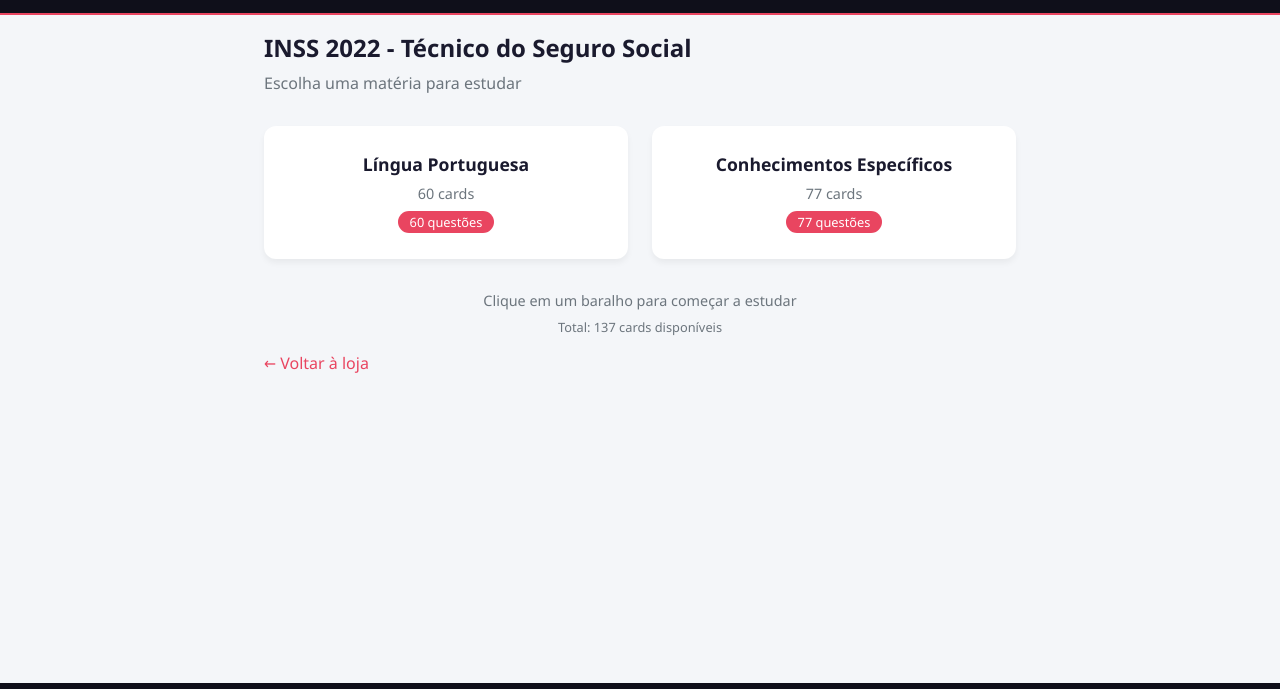
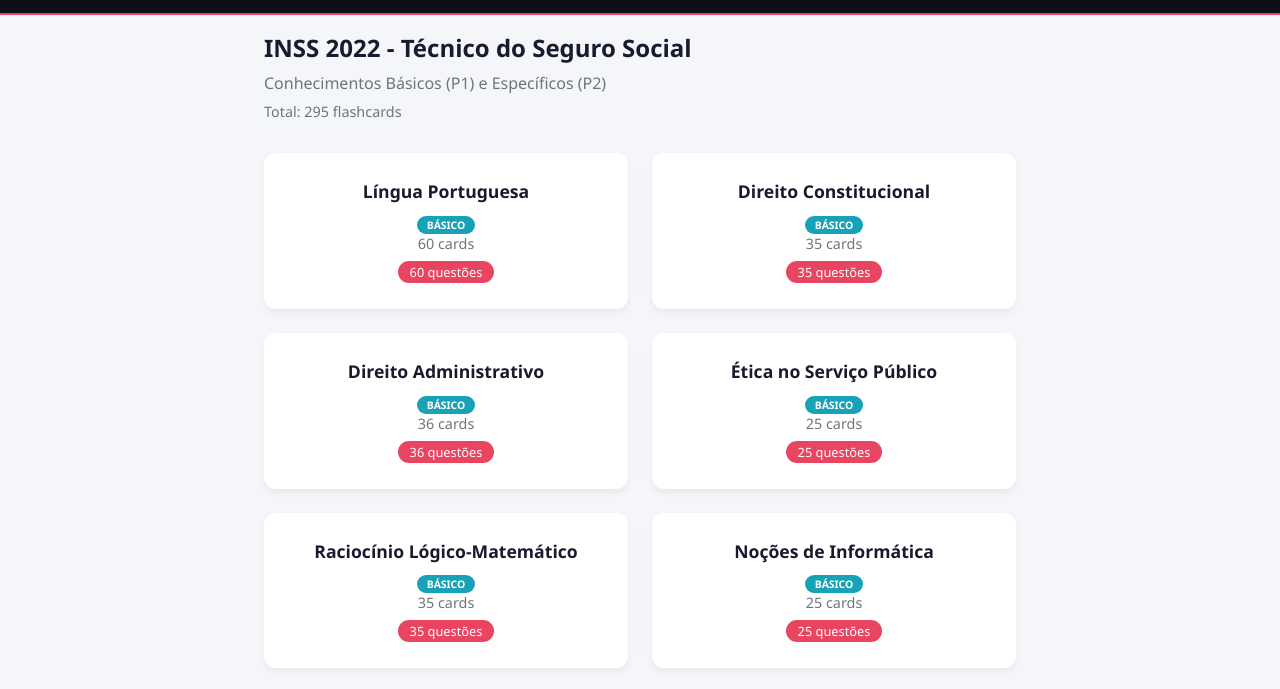
Before and after one commit to devaldonas/concurso-store, a website: page public/material/inss-2022/flashcards.html in a window 1280 px wide. Shown: the part 52-741 px from the top of the page. Drawn offline with Linux system fonts and the light colour scheme.

Commit message:
Corrige página INSS: adiciona todos os 7 baralhos (295 cards)
- Língua Portuguesa: 60
- Direito Constitucional: 35
- Direito Administrativo: 35
- Ética no Serviço Público: 25
- Raciocínio Lógico-Matemático: 35
- Noções de Informática: 25
- Conhecimentos Específicos: 80
Total: 295 cards

```diff
--- a/public/material/inss-2022/flashcards.html
+++ b/public/material/inss-2022/flashcards.html
@@ -29,7 +29,7 @@
 
         .baralhos-grid {
             display: grid;
-            grid-template-columns: repeat(auto-fit, minmax(200px, 1fr));
+            grid-template-columns: repeat(auto-fit, minmax(280px, 1fr));
             gap: 1.5rem;
             margin: 2rem 0;
         }
@@ -54,6 +54,28 @@
             border-radius: 20px;
             font-size: 0.8rem;
             margin-top: 0.5rem;
+        }
+        .badge-basico {
+            display: inline-block;
+            background: #17a2b8;
+            color: white;
+            padding: 2px 10px;
+            border-radius: 12px;
+            font-size: 0.65rem;
+            margin-top: 0.3rem;
+            font-weight: 600;
+            text-transform: uppercase;
+        }
+        .badge-especifico {
+            display: inline-block;
+            background: #e94560;
+            color: white;
+            padding: 2px 10px;
+            border-radius: 12px;
+            font-size: 0.65rem;
+            margin-top: 0.3rem;
+            font-weight: 600;
+            text-transform: uppercase;
         }
         .voltar { display: inline-block; margin-top: 1rem; color: #e94560; text-decoration: none; }
         .voltar:hover { text-decoration: underline; }
@@ -172,10 +194,52 @@
         const urlParams = new URLSearchParams(window.location.search);
         const SESSION_ID = urlParams.get('session_id');
 
-        // Dados dos baralhos
+        // ==========================================
+        // TODOS OS 7 BARALHOS DO INSS
+        // ==========================================
         const baralhos = {
-            'portugues': { nome: 'Língua Portuguesa', arquivo: 'flashcards-portugues.csv' },
-            'especificos': { nome: 'Conhecimentos Específicos', arquivo: 'flashcards-especificos.csv' }
+            'portugues': {
+                nome: 'Língua Portuguesa',
+                arquivo: 'flashcards-portugues.csv',
+                badge: 'Básico',
+                badgeClass: 'badge-basico'
+            },
+            'constitucional': {
+                nome: 'Direito Constitucional',
+                arquivo: 'flashcards-constitucional.csv',
+                badge: 'Básico',
+                badgeClass: 'badge-basico'
+            },
+            'administrativo': {
+                nome: 'Direito Administrativo',
+                arquivo: 'flashcards-administrativo.csv',
+                badge: 'Básico',
+                badgeClass: 'badge-basico'
+            },
+            'etica': {
+                nome: 'Ética no Serviço Público',
+                arquivo: 'flashcards-etica.csv',
+                badge: 'Básico',
+                badgeClass: 'badge-basico'
+            },
+            'logica': {
+                nome: 'Raciocínio Lógico-Matemático',
+                arquivo: 'flashcards-logica.csv',
+                badge: 'Básico',
+                badgeClass: 'badge-basico'
+            },
+            'informatica': {
+                nome: 'Noções de Informática',
+                arquivo: 'flashcards-informatica.csv',
+                badge: 'Básico',
+                badgeClass: 'badge-basico'
+            },
+            'especificos': {
+                nome: 'Conhecimentos Específicos',
+                arquivo: 'flashcards-especificos.csv',
+                badge: 'Específico',
+                badgeClass: 'badge-especifico'
+            }
         };
 
         let state = {
@@ -191,11 +255,20 @@
         async function carregarFlashcards(baralhoId) {
             try {
                 const response = await fetch(`/material/inss-2022/flashcards/${baralhos[baralhoId].arquivo}`);
+                if (!response.ok) {
+                    console.warn(`Arquivo ${baralhos[baralhoId].arquivo} não encontrado.`);
+                    return [];
+                }
                 const text = await response.text();
                 const linhas = text.split('\n').filter(line => line.trim());
                 const cards = linhas.map((linha, index) => {
                     const partes = linha.split(';');
-                    return { id: index + 1, frente: partes[0] || '', verso: partes[1] || '', tags: partes[2] || '' };
+                    return {
+                        id: index + 1,
+                        frente: partes[0] || '',
+                        verso: partes[1] || '',
+                        tags: partes[2] || ''
+                    };
                 });
                 return cards;
             } catch (error) {
@@ -208,29 +281,56 @@
             const container = document.getElementById('app');
             let html = `
                 <h2 style="margin: 1rem 0 0.5rem; color: #1a1a2e;">INSS 2022 - Técnico do Seguro Social</h2>
-                <p style="color: #6c757d; margin-bottom: 1rem;">Escolha uma matéria para estudar</p>
+                <p style="color: #6c757d; margin-bottom: 0.5rem;">Conhecimentos Básicos (P1) e Específicos (P2)</p>
+                <p style="color: #6c757d; font-size: 0.9rem; margin-bottom: 1.5rem;">Total: 295 flashcards</p>
                 <div class="baralhos-grid">
             `;
             let totalCards = 0;
+            let totalBasico = 0;
+            let totalEspecifico = 0;
+
             for (const [id, baralho] of Object.entries(baralhos)) {
                 const cards = await carregarFlashcards(id);
-                totalCards += cards.length;
+                const cardCount = cards.length;
+                totalCards += cardCount;
+                if (baralho.badge === 'Básico') totalBasico += cardCount;
+                else totalEspecifico += cardCount;
+
                 const progresso = localStorage.getItem(`flashcards_inss-2022_${id}`);
                 const revisados = progresso ? JSON.parse(progresso).filter(c => c.revisado).length : 0;
-                const status = revisados > 0 ? `${revisados}/${cards.length} revisados` : `${cards.length} cards`;
+                const status = revisados > 0 ? `${revisados}/${cardCount} revisados` : `${cardCount} cards`;
+
                 html += `
                     <div class="baralho-card" onclick="selecionarBaralho('${id}')">
                         <h3>${baralho.nome}</h3>
+                        <span class="${baralho.badgeClass}">${baralho.badge}</span>
                         <p>${status}</p>
-                        <span class="qtd">${cards.length} questões</span>
+                        <span class="qtd">${cardCount} questões</span>
                     </div>
                 `;
             }
+
             html += `
                 </div>
-                <div style="margin-top: 2rem; text-align: center; color: #6c757d; font-size: 0.9rem;">
+                <div style="margin-top: 2rem; padding: 1rem; background: white; border-radius: 12px; box-shadow: 0 4px 6px rgba(0,0,0,0.05);">
+                    <div style="display: flex; justify-content: space-around; flex-wrap: wrap; gap: 1rem; text-align: center;">
+                        <div>
+                            <span style="font-weight: 700; font-size: 1.5rem; color: #17a2b8;">${totalBasico}</span>
+                            <p style="color: #6c757d; font-size: 0.85rem;">Cards - P1 (Básicos)</p>
+                        </div>
+                        <div>
+                            <span style="font-weight: 700; font-size: 1.5rem; color: #e94560;">${totalEspecifico}</span>
+                            <p style="color: #6c757d; font-size: 0.85rem;">Cards - P2 (Específicos)</p>
+                        </div>
+                        <div>
+                            <span style="font-weight: 700; font-size: 1.5rem; color: #1a1a2e;">${totalCards}</span>
+                            <p style="color: #6c757d; font-size: 0.85rem;">Total de flashcards</p>
+                        </div>
+                    </div>
+                </div>
+                <div style="margin-top: 1rem; text-align: center; color: #6c757d; font-size: 0.9rem;">
                     <p>Clique em um baralho para começar a estudar</p>
-                    <p style="font-size: 0.8rem; margin-top: 0.5rem;">Total: ${totalCards} cards disponíveis</p>
+                    <p style="font-size: 0.8rem; margin-top: 0.5rem;">Seu progresso é salvo automaticamente</p>
                 </div>
                 <a href="/" class="voltar">← Voltar à loja</a>
             `;
@@ -241,7 +341,11 @@
             const cards = await carregarFlashcards(baralhoId);
             if (!cards || cards.length === 0) {
                 document.getElementById('app').innerHTML = `
-                    <div class="erro"><h2>Erro ao carregar</h2><p>Não foi possível carregar os flashcards.</p></div>
+                    <div class="erro">
+                        <h2>Baralho não disponível</h2>
+                        <p>O arquivo de flashcards ainda não foi criado.</p>
+                        <a href="#" onclick="paginaInicial()" class="voltar">← Voltar</a>
+                    </div>
                 `;
                 return;
             }
```
